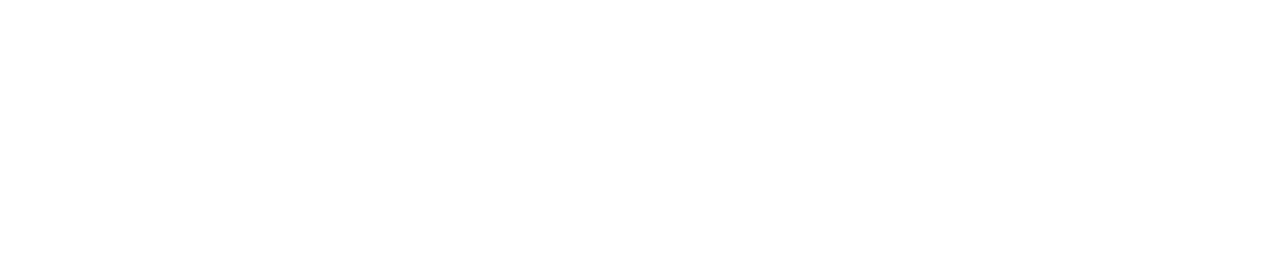
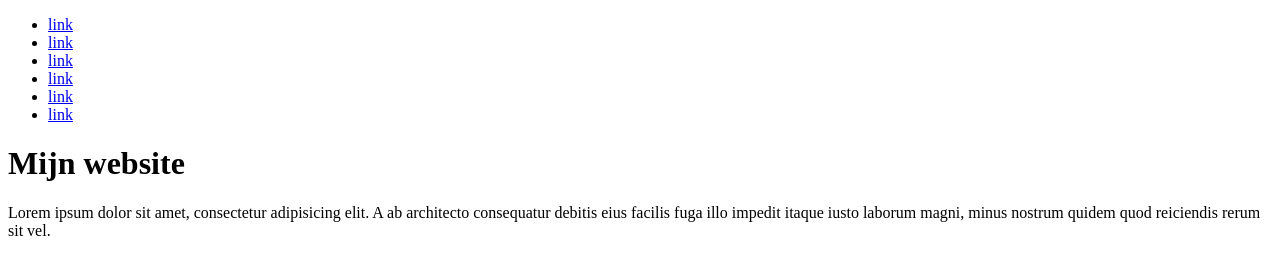
Before and after one commit to kelvin-vd-gaag/mijn_website, a plain HTML site: page index.html in a window 1280 px wide. Drawn offline with Linux system fonts and the light colour scheme.

Commit message:
homepage gemaakt

```diff
--- a/index.html
+++ b/index.html
@@ -3,10 +3,21 @@
 <head>
     <meta charset="UTF-8">
     <title>Title</title>
-
+    <link rel="stylesheet" href="main.css">
 </head>
 <body>
-
+<ul>
+    <li><a href="#">link</a></li>
+    <li><a href="#">link</a></li>
+    <li><a href="#">link</a></li>
+    <li><a href="#">link</a></li>
+    <li><a href="#">link</a></li>
+    <li><a href="#">link</a></li>
+</ul>
+<main>
+    <h1>Mijn website</h1>
+    <p>Lorem ipsum dolor sit amet, consectetur adipisicing elit. A ab architecto consequatur debitis eius facilis fuga
+        illo impedit itaque iusto laborum magni, minus nostrum quidem quod reiciendis rerum sit vel.</p>
 </main>
 </body>
 </html>
```
